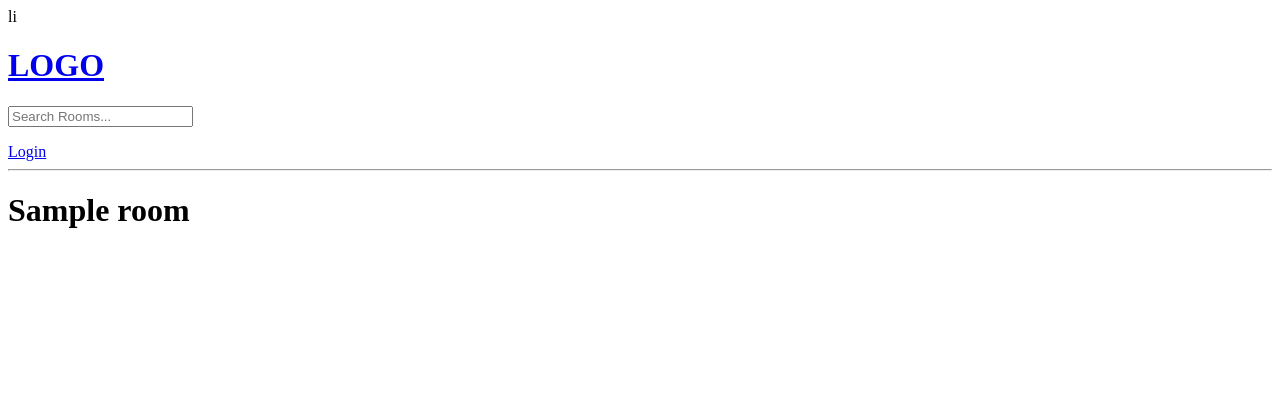
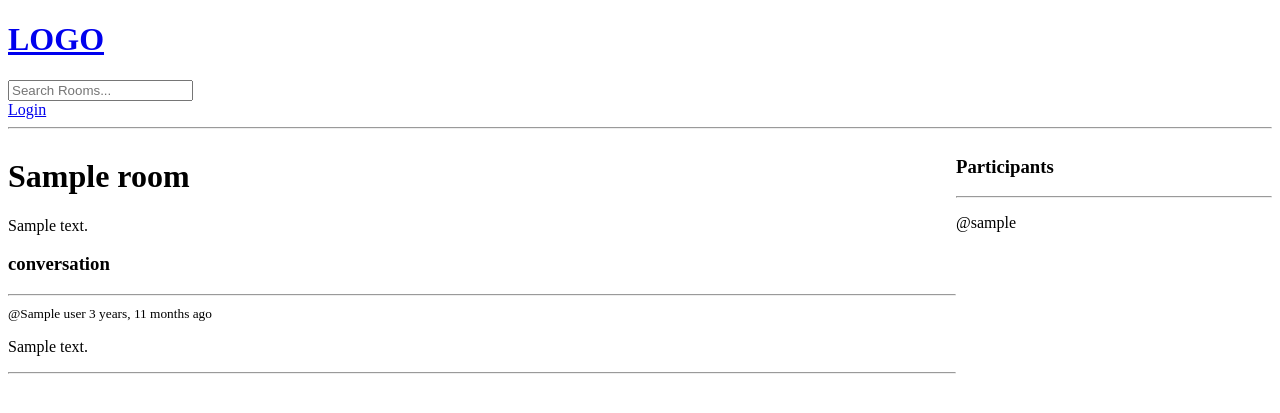
Before and after one commit to Marcel-mosha/Learning_django, a Django app: template base/templates/base/room.html in a window 1280 px wide. Shown: the top 413 px of the page. Run offline with Django 3.2, Linux system fonts and the light colour scheme; the template is opened without the code that fills it: most values are stand-ins (such as "Sample title", 1, 10 or a date in 2020).

Commit message:
commit 3

```diff
--- a/base/models.py
+++ b/base/models.py
@@ -16,7 +16,7 @@ class Room(models.Model):
     topic=models.ForeignKey(Topic, on_delete=models.SET_NULL, null=True)
     name = models.CharField(max_length=200)
     description= models.TextField(null=True, blank=True)
-    #participants =
+    participants = models.ManyToManyField(User, related_name='participants', blank=True)
     updated = models.DateTimeField(auto_now=True)
     created = models.DateTimeField(auto_now_add=True)
 
--- a/base/templates/base/room.html
+++ b/base/templates/base/room.html
@@ -1,4 +1,51 @@
 {% extends "main.html" %}
 {% block content %}
-<h1> {{room.name}} </h1>
+<style>
+    .room-container{
+        display: grid;
+        grid-template-columns: 3fr 1fr;
+
+    }
+</style>
+
+<div class= "room-container">
+    <div>
+         <h1> {{room.name}} </h1>
+        <p>{{room.description}}</p>
+<div class="comment-wrapper">
+    <h3> conversation </h3>
+    <hr>
+    {% for message in room_messages %}
+         <div>
+            <small>@{{message.user}}  {{message.created|timesince}} ago </small>
+            <p>{{message.body}}</p>
+            <hr>
+
+        </div>
+
+    {% endfor %}
+
+</div>
+{% if request.user.is_authenticated %}
+<div class = "comment-form">
+    <form method= "POST" action= "">
+         {% csrf_token %}
+        <input type= "text" name="body" placeholder= "Write your message here.." />
+
+    </form>
+
+</div>
+{% endif %}
+</div>
+<div>
+    <h3> Participants </h3>
+    <hr>
+    {% for user in participants %}
+    <div>
+        <p>@{{user.username}}</p>
+    </div>
+    {% endfor %}
+</div>
+</div>
+
 {% endblock  %}
--- a/templates/main.html
+++ b/templates/main.html
@@ -1,4 +1,4 @@
-li<!DOCTYPE html>
+<!DOCTYPE html>
 <html lang="en">
 <head>
     <meta charset="UTF-8">
--- a/templates/navbar.html
+++ b/templates/navbar.html
@@ -5,6 +5,7 @@
     <input type="text" name="q" placeholder="Search Rooms..."/>
 </form>
 {% if request.user.is_authenticated %}
+<p> Hello {{request.user}}! </p>
 <a href="{% url 'logout' %}">Logout</a>
 {% else %}
 <a href="{% url 'login' %}">Login</a>
```
Also changed, not shown: base/views.py (+14 -3 lines), base/migrations/0003_alter_room_options_room_participants.py (added), db.sqlite3.
